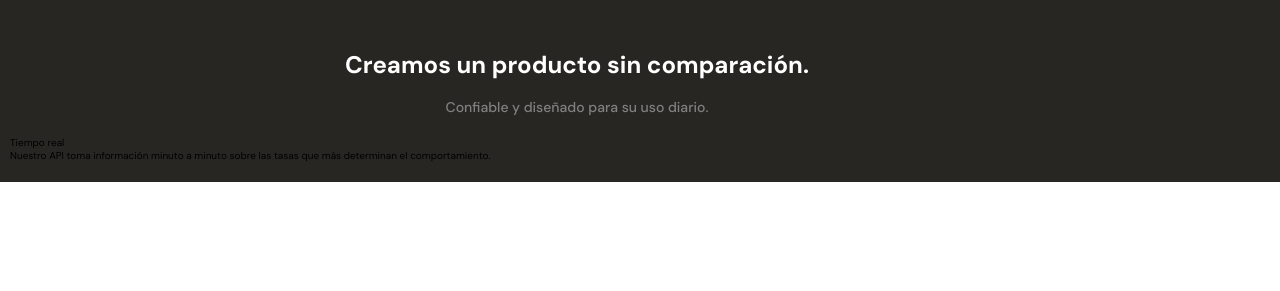
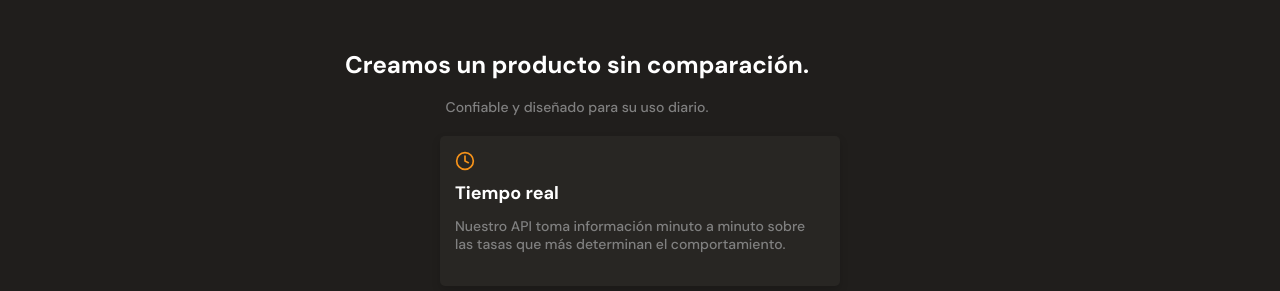
Before and after one commit to Andonny1up/BataBig, a plain HTML site: page index.html in a window 1280 px wide. Shown: the part 1536-1827 px from the top of the page. Before the commit the page ends 1718 px from the top, so only its background shows below. Drawn offline with Linux system fonts and the light colour scheme.

Commit message:
seccion 2,modelo de carta terminado

```diff
--- a/style.css
+++ b/style.css
@@ -241,7 +241,7 @@ main{
     min-width: 320px;
     height: auto;
     padding: 20px 10px;
-    background-color: var(--warm-black);
+    background-color: var(--black);
 }
 .main-product-detail .product-detail--batata-logo{
     position: absolute;
@@ -271,5 +271,38 @@ main{
     font-weight: 500;
     line-height: 1.8rem;
     color: #808080;
-    ;
 }
+.product-detail--card{
+    width: 90%;
+    min-width: 288px;
+    max-width: 400px;
+    height: 150px;
+    margin: 15px auto;
+    padding: 15px;
+    background-color: var(--warm-black);
+    border-radius: 5px;
+    box-shadow: 0 4px 8px rgba(0, 0, 0, 0.16);
+}
+.product-detail--card .icon-clock{
+    display: inline-block;
+    width: 20px;
+    height: 20px;
+    margin-bottom: 10px;
+    background-image: url('./assets/icons/clock.svg');
+    background-size: cover;
+    background-position: center;
+    background-repeat: no-repeat;
+}
+.product-detail--card .product--card-title{
+    margin-bottom: 15px;
+    font-size: 1.8rem;
+    font-weight: bold;
+    line-height: 1.8rem;
+    color: var(--just-white);
+}
+.product-detail--card .product--card-body{
+    font-size: 1.4rem;
+    font-weight: 500;
+    line-height: 1.8rem;
+    color: #808080;
+}
```
